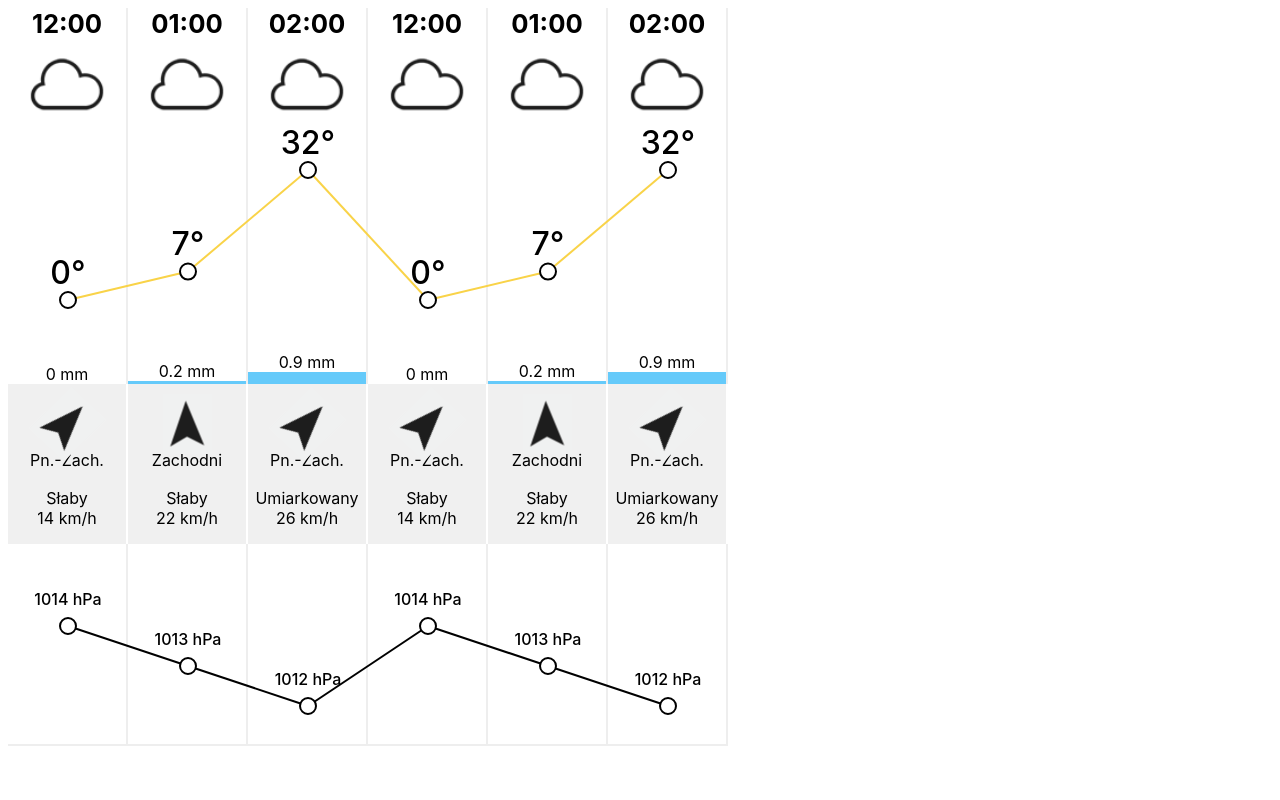
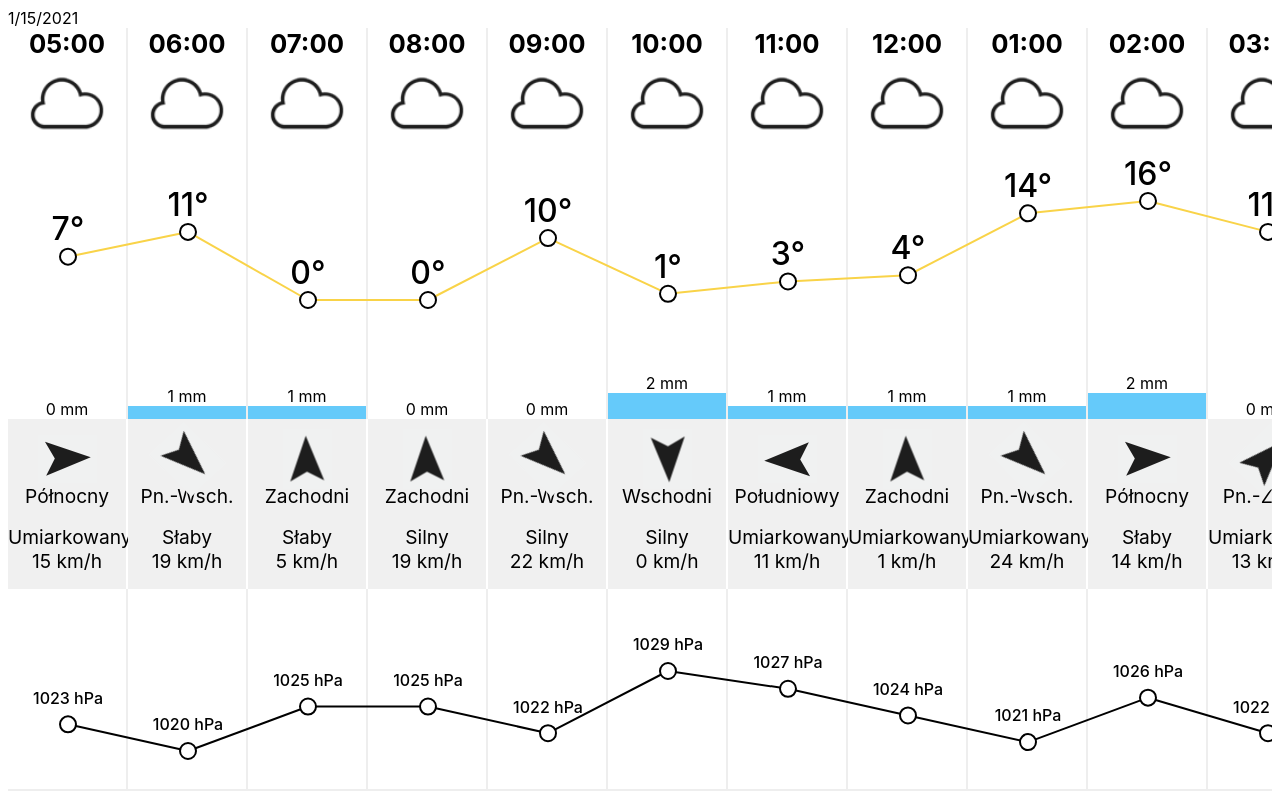
Before and after one commit to Twazny/weather-forecast-widget, an Angular app: page / in a window 1280 px wide. Built offline with nearby package versions, Linux system fonts and the light colour scheme.

Commit message:
(WIP) added fake data generation

```diff
--- a/src/app/app.component.html
+++ b/src/app/app.component.html
@@ -1 +1,5 @@
-<app-weather-forecast [data]="data"></app-weather-forecast>
+<div style="width: 100%;height: 100%; overflow-x: scroll;">
+    <app-weather-forecast [data]="data"></app-weather-forecast>
+</div>
+
+<!-- <app-weather-forecast [data]="data"></app-weather-forecast> -->
--- a/src/app/forecast.service.ts
+++ b/src/app/forecast.service.ts
@@ -1,6 +1,10 @@
 import { Injectable } from '@angular/core'
 
 export type ForecastData = HourData[]
+// export type ForecastData = {
+//     timestamp: Date,
+//     data: HourData[]
+// }[]
 
 export interface HourData {
     timestamp: Date,
@@ -8,7 +12,7 @@ export interface HourData {
     temperature: number,
     rainfall: number,
     windDirection: WindDirection,
-    windLevel: 'Słaby' | 'Umiarkowany' | 'Silny',
+    windLevel: WindLevel,
     windSpeed: number,
     pressure: number
 }
@@ -21,6 +25,12 @@ export enum WeatherForecast {
     PartialCloudy = "PARTIAL_CLOUDY"
 }
 
+export enum WindLevel {
+    Weak = "Słaby",
+    Medium = "Umiarkowany",
+    Strong = "Silny"
+}
+
 export enum WindDirection { N, NE, E, SE, S, SW, W, NW }
 
 @Injectable({
@@ -28,39 +38,44 @@ export enum WindDirection { N, NE, E, SE, S, SW, W, NW }
 })
 export class WeatherForecastService {
     getForecast(): ForecastData {
-        return this.testData.concat([... this.testData])
+        return this.generateFakeData()
     }
 
-    private testData: ForecastData = [
-        {
-            timestamp: new Date(2020, 0, 14, 0, 0, 0),
-            forecast: WeatherForecast.Cloudy,
-            temperature: 0,
-            rainfall: 0,
-            windDirection: WindDirection.NW,
-            windLevel: "Słaby",
-            windSpeed: 14,
-            pressure: 1014
-        },
-        {
-            timestamp: new Date(2020, 0, 14, 1, 0, 0),
-            forecast: WeatherForecast.Rainy,
-            temperature: 7,
-            rainfall: 0.2,
-            windDirection: WindDirection.W,
-            windLevel: "Słaby",
-            windSpeed: 22,
-            pressure: 1013
-        },
-        {
-            timestamp: new Date(2020, 0, 14, 2, 0, 0),
-            forecast: WeatherForecast.VeryRainy,
-            temperature: 32,
-            rainfall: 0.9,
-            windDirection: WindDirection.NW,
-            windLevel: "Umiarkowany",
-            windSpeed: 26,
-            pressure: 1012
+    private generateFakeData(): ForecastData {
+        const now = new Date()
+        now.setMinutes(0)
+        now.setSeconds(0)
+        now.setMilliseconds(0)
+
+        let timestamps: string[] = []
+        let data: ForecastData = []
+
+        const forecastarray = ["RAINY",
+        "HEAVY_RAIN",
+        "SUNNY",
+        "CLOUDY",
+        "PARTIAL_CLOUDY"]
+
+        const windlevelarray = ["Słaby", "Umiarkowany", "Silny"]
+
+        let i = 0
+        while (i < 3*24) {
+            let a = new Date(now)
+            a.setHours(now.getHours() + i)
+            i++
+
+            data.push({
+                timestamp: a,
+                forecast: (forecastarray[Math.floor(Math.random()*forecastarray.length)]) as WeatherForecast,
+                temperature: Math.floor(Math.random()*22),
+                rainfall: Math.floor(Math.random() * 2.5),
+                windDirection: Math.floor(Math.random() * 8),
+                windLevel: (windlevelarray[Math.floor(Math.random()*windlevelarray.length)]) as WindLevel,
+                pressure: Math.floor(Math.random() * 10) + 1020,
+                windSpeed: Math.floor(Math.random() * 25)
+            })
         }
-    ]
+
+        return data
+    }
 }
--- a/src/app/weather-forecast/weather-forecast.component.html
+++ b/src/app/weather-forecast/weather-forecast.component.html
@@ -1,4 +1,8 @@
 <div class="chart-content">
+    <div *ngFor="let day of days" class="day-container">
+        <div class="day-cell">
+            {{day}}
+        </div>
         <div class="column" *ngFor="let hourData of data">
             <div class="hour-cell">
                 {{hourData.timestamp | date: 'hh:mm'}}
@@ -31,6 +35,8 @@
             </div>
             <div class="pressure-cell"></div>
         </div>
+    </div>
+
     <svg class="temperature-chart">
         <g *ngFor="let hourData of data; index as i">
             <line *ngIf="data[i+1]"
--- a/src/app/weather-forecast/weather-forecast.component.scss
+++ b/src/app/weather-forecast/weather-forecast.component.scss
@@ -5,8 +5,11 @@
 }
 
 .chart-content {
+  white-space: nowrap;
+  display: inline-block;
   position: relative;
   height: 100%;
+  max-height: 100vh;
 }
 
 .column {
@@ -17,8 +20,26 @@
   background-color: transparent;
 }
 
+.day-container {
+  display: flex;
+  flex-wrap: nowrap;
+  display: inline-block;
+}
+
+.day-cell {
+  border-right: 2px solid var(--border-color);
+}
+
+.hour-cell {
+  font-size: 1.6em;
+  // height: 2rem;
+  height: 10%;
+  font-weight: 700;
+  border-right: 2px solid var(--border-color);
+}
+
 .forecast-cell {
-  height: 3rem;
+  // height: 3rem;
   padding: 1em;
   border-right: 2px solid var(--border-color);
   & img {
@@ -27,12 +48,6 @@
   }
 }
 
-.hour-cell {
-  font-size: 1.6em;
-  height: 2rem;
-  font-weight: 700;
-  border-right: 2px solid var(--border-color);
-}
 
 .temperature-cell {
   height: 200px;
@@ -67,6 +82,7 @@
 }
 
 .wind-dir-cell {
+  font-size: 1.2em;
   height: 6rem;
   background-color: var(--wind-background-color);
   & span {
@@ -77,6 +93,7 @@
 }
 
 .wind-speed-cell {
+  font-size: 1.2em;
   padding-top: 0.5em;
   padding-bottom: 1rem;
   background-color: var(--wind-background-color);
--- a/src/app/weather-forecast/weather-forecast.component.ts
+++ b/src/app/weather-forecast/weather-forecast.component.ts
@@ -29,11 +29,19 @@ export class WeatherForecastComponent implements OnInit {
   pressChartBottomMargin = 40
   pressYPxRange: number
 
+  days: string[]
+
   constructor() { }
 
   ngOnInit(): void {
     this.scaleTempYAxis()
     this.scalePressYAxis()
+    const values = this.data.map(hourData => {
+      return hourData.timestamp.toLocaleDateString()
+    })
+    this.days = values.filter((value, index, self)=> {
+      return self.indexOf(value) === index;
+    })
   }
 
   private scaleTempYAxis(): void {
```
Lines whose indentation alone changed are shown as unchanged.
